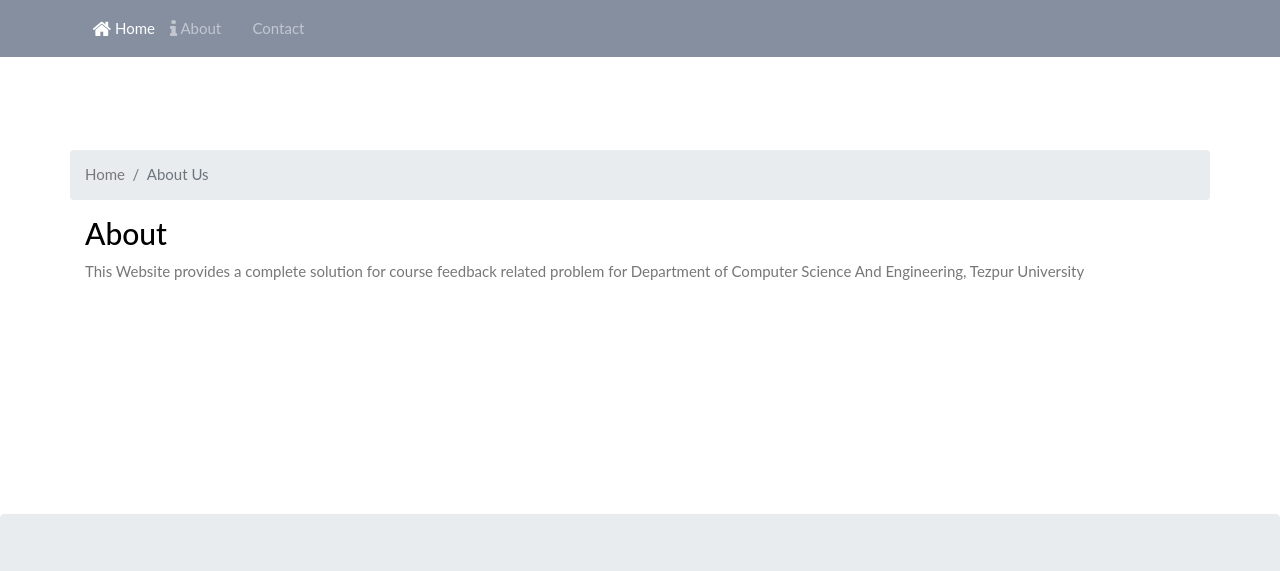
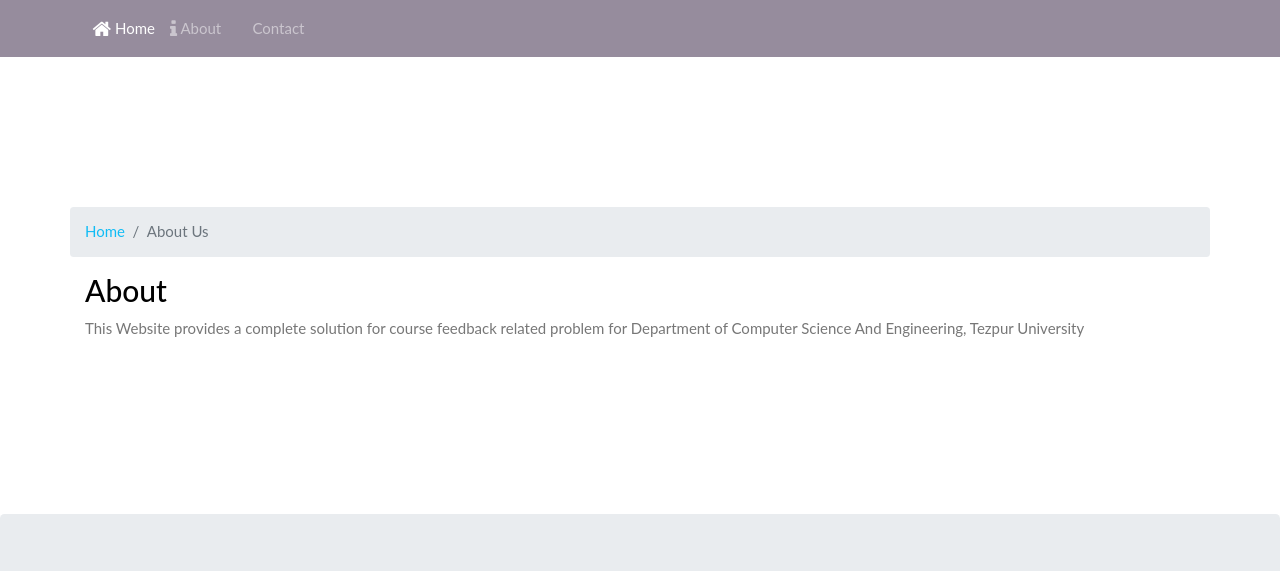
Before and after one commit to JohnNash112/se_frontpage.github.io, a plain HTML site: page about.html in a window 1280 px wide. Shown: the top 571 px of the page. Drawn offline with nearby package versions, Linux system fonts and the light colour scheme.

Commit message:
Breadcrumb and header.
fixed Breadcrumb link to more expressive and remove fixed header.

```diff
--- a/about.html
+++ b/about.html
@@ -16,7 +16,7 @@
 <body>
 	<!-- NAVBAR -->
 	<div>
-	    <nav class="navbar navbar-dark navbar-expand-sm fixed-top">
+	    <nav class="navbar navbar-dark navbar-expand-sm">
 	        <div class="container">
 	            <button class="navbar-toggler" type="button" data-toggle="collapse" data-target="#Navbar">
 	                <span class="navbar-toggler-icon"></span>
--- a/style.css
+++ b/style.css
@@ -14,6 +14,10 @@ html {
 }
 .home {
 	margin-top: 50px;
+}
+
+.breadcrumb a{
+	color: rgb(16, 188, 245);
 }
 
 .bgimg-1,
@@ -45,8 +49,8 @@ html {
 }
 
 .navbar-dark {
-	background-color: #344562;
-	opacity: 0.6;
+	background-color: rgb(47, 27, 61);
+	opacity: 0.5;
 }
 
 .modal-header {
```
Also changed, not shown: contactus.html (+1 -1 lines), index.html (+1 -1 lines).
